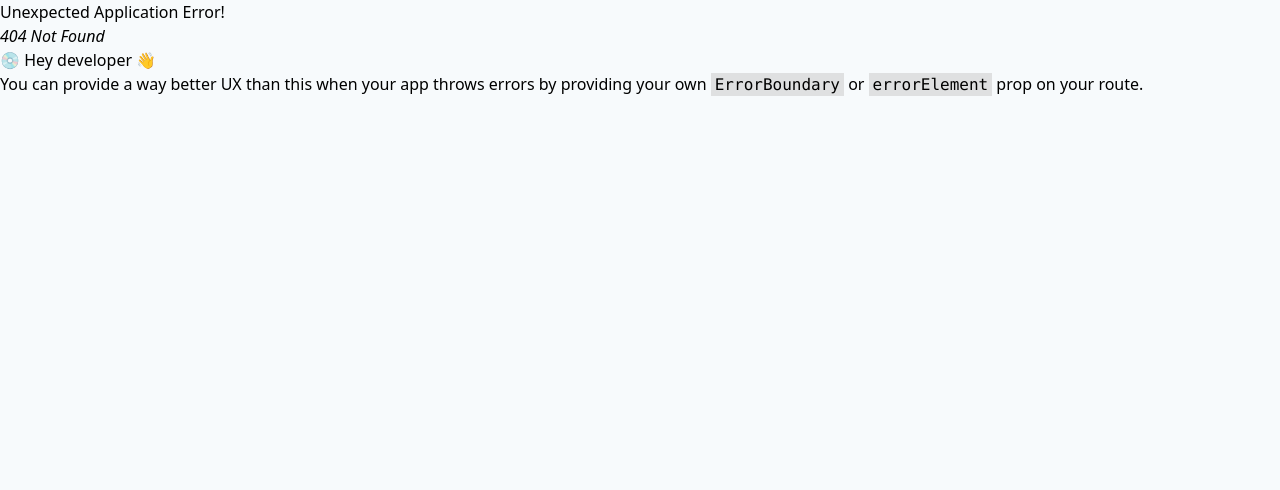
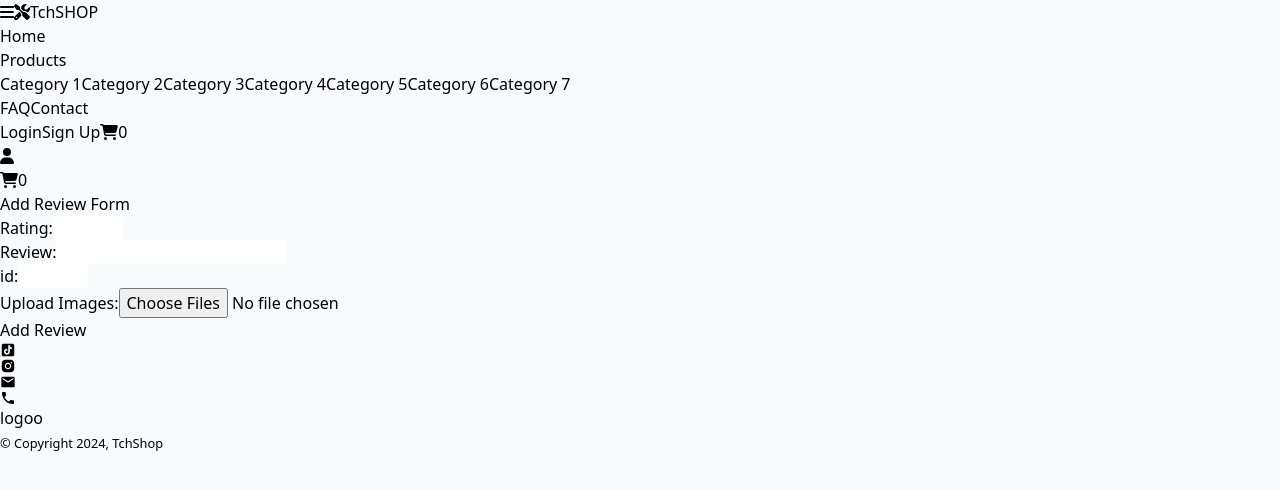
Before and after one commit to Trophy369/Tchp, a React (Vite) app in the folder tchshop/: page /admin/createReview in a window 1280 px wide. Before the commit this address had no page. Shown: the top 490 px of the page. Built offline with nearby package versions, Linux system fonts and the light colour scheme.

Commit message:
client review active

```diff
--- a/tchshop/src/App.jsx
+++ b/tchshop/src/App.jsx
@@ -18,6 +18,7 @@ import AdminDash from './components/Admin/AdminDash';
 import AddProduct from './components/Admin/AddProducts';
 import CreateRole from './components/Admin/CreateRole';
 import AssignRole from './components/Admin/AssignRole';
+import CreateReview from './components/Admin/CreateReview';
 import CreateCategory from './components/Admin/CreateCategory';
 import AssignCategory from './components/Admin/AssignCategory';
 import Dashboard from './components/User/Dashboard';
@@ -32,6 +33,7 @@ const router = createBrowserRouter(
         <Route path='/dashboard' element={<Dashboard />} />
         <Route path='/admin/addproduct' element={<AddProduct />} />
         <Route path='/admin/createcategory' element={<CreateCategory />} />
+        <Route path='/admin/createReview' element={<CreateReview />} />
         <Route path='/admin/createrole' element={<CreateRole />} />
         <Route path='/admin/assignrole' element={<AssignRole />} />
         <Route path='/admin/assigncategory' element={<AssignCategory />} />
--- a/tchshop/src/components/Admin/CreateReview.jsx
+++ b/tchshop/src/components/Admin/CreateReview.jsx
@@ -1,16 +1,34 @@
-import { useRef } from "react"
-import { createReview } from "../../services/adminApi"
+import { useRef, useState } from "react";
+import { createReview } from "../../services/adminApi";
 
 const CreateReview = () => {
-    const nameRef = useRef()
+    const nameRef = useRef();
+    const idRef = useRef();
+    const ratingRef = useRef(); // Reference for the rating input
+    const [files, setFiles] = useState([]);
+
+    const handleFileChange = (e) => {
+        setFiles(e.target.files);
+    };
 
     const handleSubmit = async (e) => {
         e.preventDefault();
-    const name = nameRef.current.value;
+        const reviewText = nameRef.current.value;
+        const rating = ratingRef.current.value; // Get the rating value
+        const id = idRef.current.value; // Get the rating value
 
-    const data = await createReview(name);
-    console.log(data)
-   }
+        const formData = new FormData();
+        formData.append('review', reviewText);
+        formData.append('rating', rating); // Append the rating to FormData
+        formData.append('id', id); // Append the rating to FormData
+
+        Array.from(files).forEach(file => {
+            formData.append('file', file);
+        });
+
+        const data = await createReview(formData);
+        console.log(data);
+    };
 
     return (
         <>
@@ -18,13 +36,66 @@ const CreateReview = () => {
 
             <form onSubmit={handleSubmit}>
                 <div>
+                    <label htmlFor="rating">Rating:</label>
+                    <input type="number" required ref={ratingRef} min="1" max="5" /> {/* Rating input */}
+                </div>
+                <div>
                     <label htmlFor="name">Review:</label>
                     <input type="text" required ref={nameRef} />
+                </div>
+                <div>
+                    <label htmlFor="id">id:</label>
+                    <input type="number" required ref={idRef} min="1" max="5" /> {/* Rating input */}
+                </div>
+                <div>
+                    <label htmlFor="photo">Upload Images:</label>
+                    <input
+                        type="file"
+                        name="photo"
+                        accept="image/*"
+                        multiple
+                        onChange={handleFileChange}
+                    />
                 </div>
                 <button type="submit">Add Review</button>
             </form>
         </>
-    )
-}
+    );
+};
 
-export default CreateReview
+export default CreateReview;
+
+
+// import { useRef } from "react"
+// import { createReview } from "../../services/adminApi"
+
+// const CreateReview = () => {
+//     const nameRef = useRef()
+
+//    const handleSubmit = async (e) => {
+//     e.preventDefault();
+//     const name = nameRef.current.value;
+
+//     const data = await createReview(name);
+//     console.log(data)
+//    }
+
+//     return (
+//         <>
+//         <h1>Add Review Form</h1>
+
+//         <form onSubmit={handleSubmit}>
+//         <div>
+//           <label htmlFor="name">Review:</label>
+//           <input type="text" required ref={nameRef} />
+//         </div>
+//         <div>
+//           <input type="file" name="photo" accept="image/*" />
+//         </div>
+//         <button type="submit">Add Review</button>
+//       </form>
+//         </>
+//     )
+// }
+
+// export default CreateReview
--- a/tchshop/src/components/Home/Footer.jsx
+++ b/tchshop/src/components/Home/Footer.jsx
@@ -3,6 +3,7 @@ import { AiFillTikTok } from "react-icons/ai";
 import { AiFillInstagram } from "react-icons/ai";
 import { MdEmail } from "react-icons/md";
 import { IoMdCall } from "react-icons/io";
+import { Link } from 'react-router-dom';
 
 const Footer = () => {
   return (
@@ -13,6 +14,7 @@ const Footer = () => {
         <AiFillInstagram className="w-6 h-6 " />
         <MdEmail className="w-6 h-6 " />
         <IoMdCall className="w-6 h-6 " />
+        <Link to="/admin">logoo</Link>
     </div>
     <div
     className='py-1 font-semibold text-center'
--- a/tchshop/src/services/adminApi.js
+++ b/tchshop/src/services/adminApi.js
@@ -67,17 +67,39 @@ export const createproduct = async (
   return response.json();
 };
 
-export const createReview = async (name) => {
+export const createReview = async (formData) => {
+  const extractedId = formData.get('id')
   const requestOptions = {
     method: "POST",
-    headers: { "Content-Type": "application/json" },
-    body: JSON.stringify(name),
+    body: formData,
     credentials: "include"
   };
 
-  const response = await fetch(`${baseUrl}/admin/addreview`, requestOptions);
-  return response.json();
+  try {
+    const response = await fetch(`${baseUrl}/admin/addReview/${extractedId}`, requestOptions);
+
+    if (!response.ok) {
+      throw new Error(`HTTP error! status: ${response.status}`);
+    }
+
+    return await response.json();
+  } catch (error) {
+    console.error('Error creating review:', error);
+    throw error;
+  }
 };
+
+// export const createReview = async (id) => {
+//   const requestOptions = {
+//     method: "POST",
+//     headers: { "Content-Type": "application/json" },
+//     body: JSON.stringify(name),
+//     credentials: "include"
+//   };
+
+//   const response = await fetch(`${baseUrl}/admin/addReview/${id}`, requestOptions);
+//   return response.json();
+// };
 
 export const createRole = async (name) => {
   const requestOptions = {
--- a/tchshop/src/services/userApi.js
+++ b/tchshop/src/services/userApi.js
@@ -1,4 +1,3 @@
-import axios from "axios"
 const baseUrl = "http://127.0.0.1:5000";
 
 export const addToCart = async (id, userId, quantity) => {
```
Also changed, not shown: 2 other files (tests, documents, lock files or other folders). Lines whose indentation alone changed are shown as unchanged.
